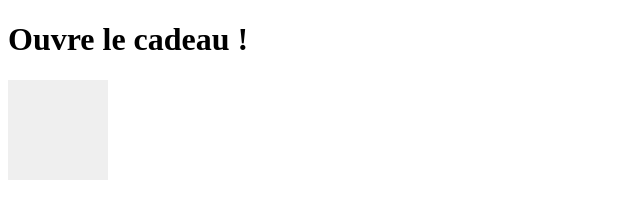
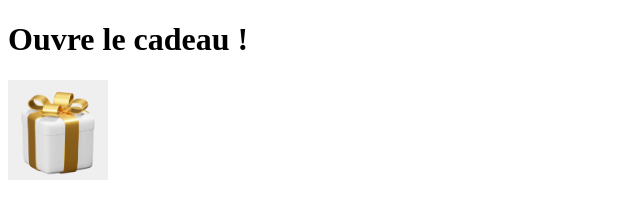
Before and after one commit to EnterN1me/EnterN1me.github.io, a plain HTML site: page index.html in a window 1280 px wide. Shown: the whole page, without its empty margins (0-640 px from the left). Drawn offline with Linux system fonts and the light colour scheme.

Commit message:
Update and rename indexbis.html to index.html

```diff
--- a/indexbis.html
+++ b/index.html
@@ -6,7 +6,7 @@
     <title>Télécharger un fichier PNG</title>
     <style>
         .gift-button {
-            background-image: url('gift-icon.png'); /* Remplacez par le chemin de votre icône de cadeau */
+            background-image: url('cadeau.png'); /* Remplacez par le chemin de votre icône de cadeau */
             background-size: cover;
             width: 100px;
             height: 100px;
@@ -17,7 +17,7 @@
 </head>
 <body>
     <h1>Ouvre le cadeau !</h1>
-    <a href="path/to/your/image.png" download="image.png">
+    <a href="path/to/your/image.png" download="cadeau.png">
         <button class="gift-button"></button>
     </a>
 
```
